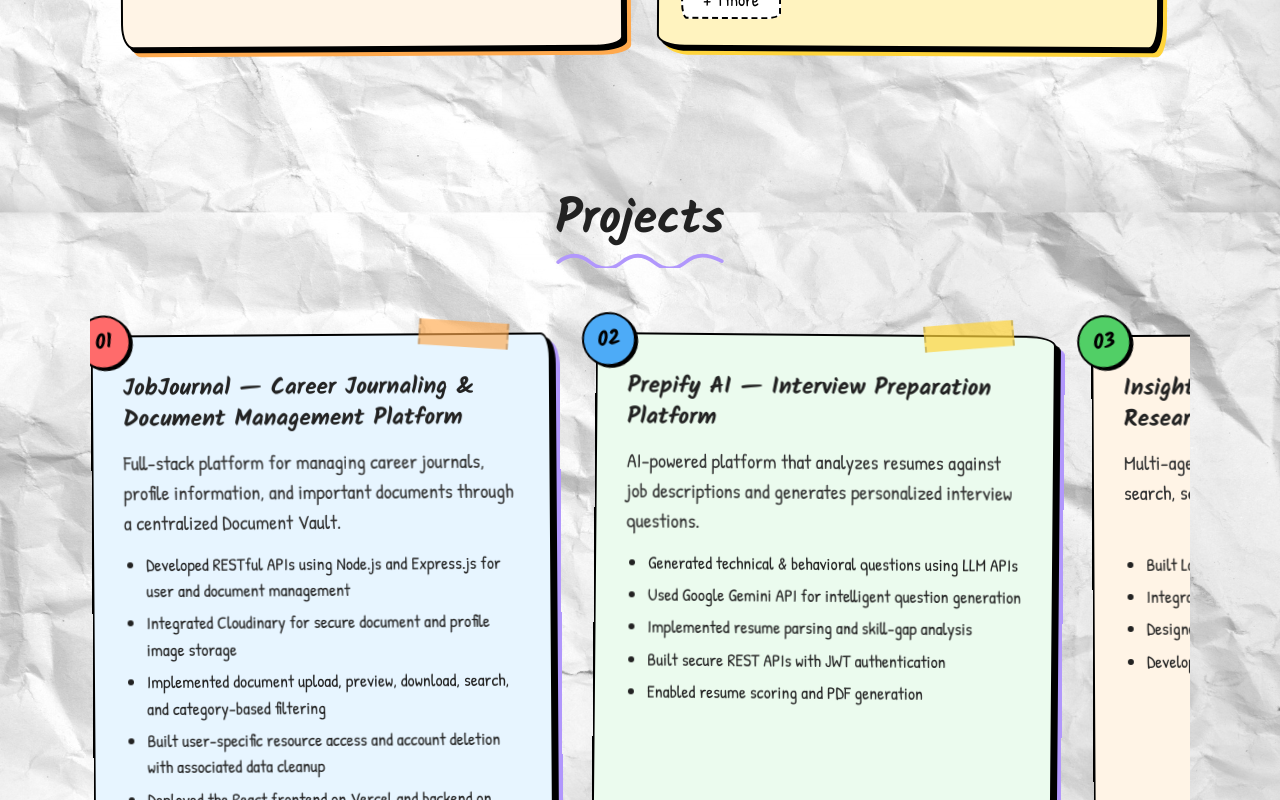
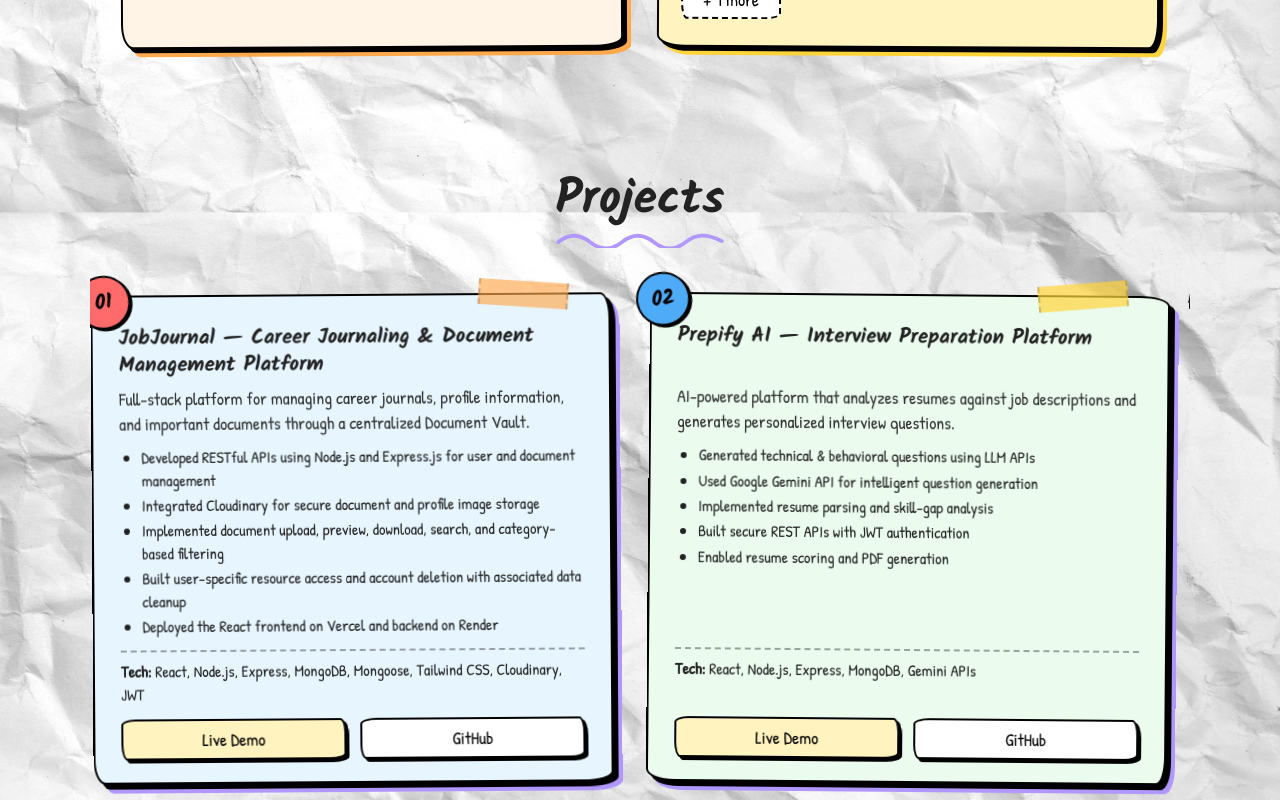
Before and after one commit to 22-vaibhav/Portfolio, a React (Vite) app: page / in a window 1280 px wide. Shown: the part 3200-4000 px from the top of the page. Built offline with nearby package versions, Linux system fonts and the light colour scheme.

Commit message:
change some UI in project section

```diff
--- a/src/styles/sketch.css
+++ b/src/styles/sketch.css
@@ -933,14 +933,14 @@ button:hover {
 /* 🚀 PROJECTS */
 /* ============================= */
 .projects-section {
-  padding: 60px 40px;
+  padding: 40px 40px 30px;
   text-align: center;
   max-width: 1100px;
   margin: 0 auto;
 }
 
 .projects-heading {
-  margin-bottom: 30px;
+  margin-bottom: 16px;
 }
 
 .projects-heading h2 {
@@ -965,13 +965,14 @@ button:hover {
 .projects-container {
   display: grid;
   grid-auto-flow: column;
-  grid-auto-columns: min(460px, 85%);
-  column-gap: 40px;
+  grid-auto-columns: min(520px, 85%);
+  column-gap: 36px;
   row-gap: 0;
   overflow-x: auto;
+  overflow-y: hidden;
   scroll-snap-type: x mandatory;
   -webkit-overflow-scrolling: touch;
-  padding: 36px 22px 36px;
+  padding: 30px 22px 28px;
 }
 
 /* Each card spans 5 rows via subgrid so title / description / points / tech / links
@@ -984,7 +985,7 @@ button:hover {
   row-gap: 0;
   scroll-snap-align: start;
   box-sizing: border-box;
-  padding: 36px 30px 30px;
+  padding: 28px 26px 22px;
   border: 2px solid var(--black);
   border-radius: 28px 10px 30px 12px / 12px 26px 10px 24px;
   background: var(--blue-light);
@@ -1053,37 +1054,37 @@ button:hover {
 }
 
 .project-card h3 {
-  margin: 0 0 12px;
-  font-size: 1.45rem;
-  line-height: 1.35;
+  margin: 0 0 8px;
+  font-size: 1.3rem;
+  line-height: 1.3;
   color: #222;
 }
 
 .project-desc {
-  margin: 0 0 14px;
-  font-size: 1.25rem;
-  line-height: 1.5;
+  margin: 0 0 10px;
+  font-size: 1.1rem;
+  line-height: 1.4;
   color: #333;
 }
 
 .project-card ul {
-  margin: 0 0 16px;
+  margin: 0 0 10px;
   padding-left: 22px;
 }
 
 .project-card li {
-  margin-bottom: 6px;
-  font-size: 1.1rem;
-  line-height: 1.5;
+  margin-bottom: 3px;
+  font-size: 1rem;
+  line-height: 1.4;
   color: #222;
 }
 
 .tech {
-  margin: 0 0 4px;
-  padding-top: 12px;
+  margin: 0 0 2px;
+  padding-top: 8px;
   border-top: 2px dashed rgba(0, 0, 0, 0.35);
-  font-size: 1.1rem;
-  line-height: 1.5;
+  font-size: 1rem;
+  line-height: 1.4;
   color: #222;
 }
 
@@ -1091,15 +1092,15 @@ button:hover {
   align-self: end;
   display: flex;
   gap: 14px;
-  padding-top: 18px;
+  padding-top: 12px;
 }
 
 .project-btn {
   flex: 1 1 0;
   box-sizing: border-box;
   text-align: center;
-  padding: 10px 12px;
-  font-size: 1.2rem;
+  padding: 7px 12px;
+  font-size: 1.1rem;
   color: var(--black);
   text-decoration: none;
   background: #fff;
```
